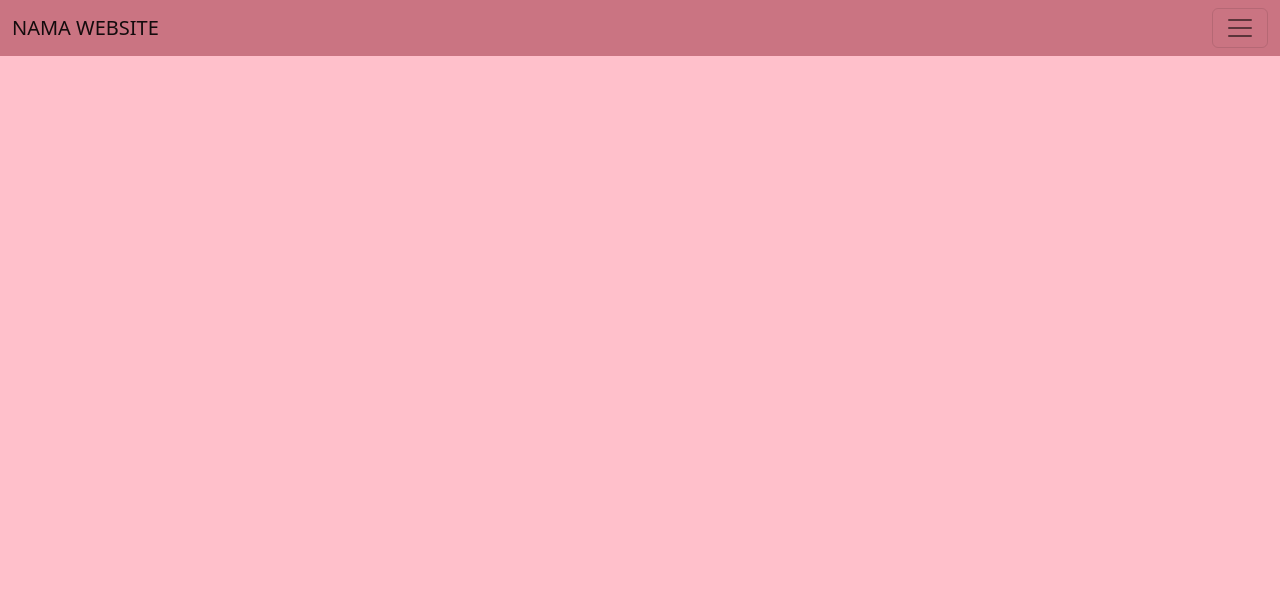
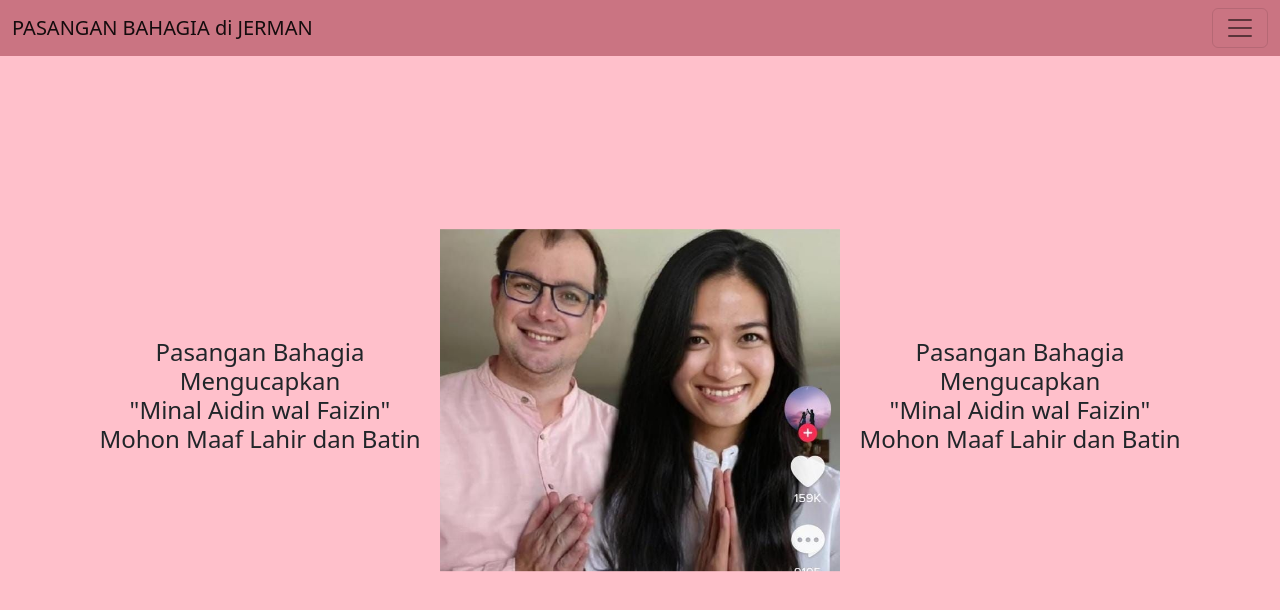
Before and after one commit to 06202003/TB_BDL, a plain HTML site: page index.html in a window 1280 px wide. Drawn offline with nearby package versions, Linux system fonts and the light colour scheme.

Commit message:
Add files via upload

```diff
--- a/css/style.css
+++ b/css/style.css
@@ -11,3 +11,16 @@ body {
 .offcanvas {
   background-color: rgb(202, 116, 130);
 }
+.home {
+  height: 100vh;
+  display: flex;
+  align-items: center;
+}
+.gg {
+  max-width: 400px;
+  height: auto;
+  position: fixed;
+  top: 50%;
+  left: 50%;
+  transform: translate(-50%, -50%);
+}
--- a/index.html
+++ b/index.html
@@ -28,7 +28,7 @@
   <body>
     <nav class="navbar fixed-top">
       <div class="container-fluid">
-        <a class="navbar-brand" href="#">NAMA WEBSITE</a>
+        <a class="navbar-brand" href="#">PASANGAN BAHAGIA di JERMAN</a>
         <button class="navbar-toggler" type="button" data-bs-toggle="offcanvas" data-bs-target="#offcanvasNavbar" aria-controls="offcanvasNavbar">
           <span class="navbar-toggler-icon"></span>
         </button>
@@ -65,6 +65,27 @@
         </div>
       </div>
     </nav>
+
+    <section class="home">
+      <div class="container">
+        <div class="row">
+          <div class="col-lg-4 text-center">
+            <h1 class="fs-4">
+              Pasangan Bahagia Mengucapkan <br />"Minal Aidin wal Faizin" <br />
+              Mohon Maaf Lahir dan Batin
+            </h1>
+          </div>
+          <div class="col-lg-4"><img class="gg" src="src/astaga.jpg" /></div>
+          <div class="col-lg-4 text-center">
+            <h1 class="fs-4">
+              Pasangan Bahagia Mengucapkan <br />"Minal Aidin wal Faizin" <br />
+              Mohon Maaf Lahir dan Batin
+            </h1>
+          </div>
+        </div>
+      </div>
+    </section>
+
     <!-- JS -->
     <script src="https://unpkg.com/aos@next/dist/aos.js"></script>
     <script>
```
